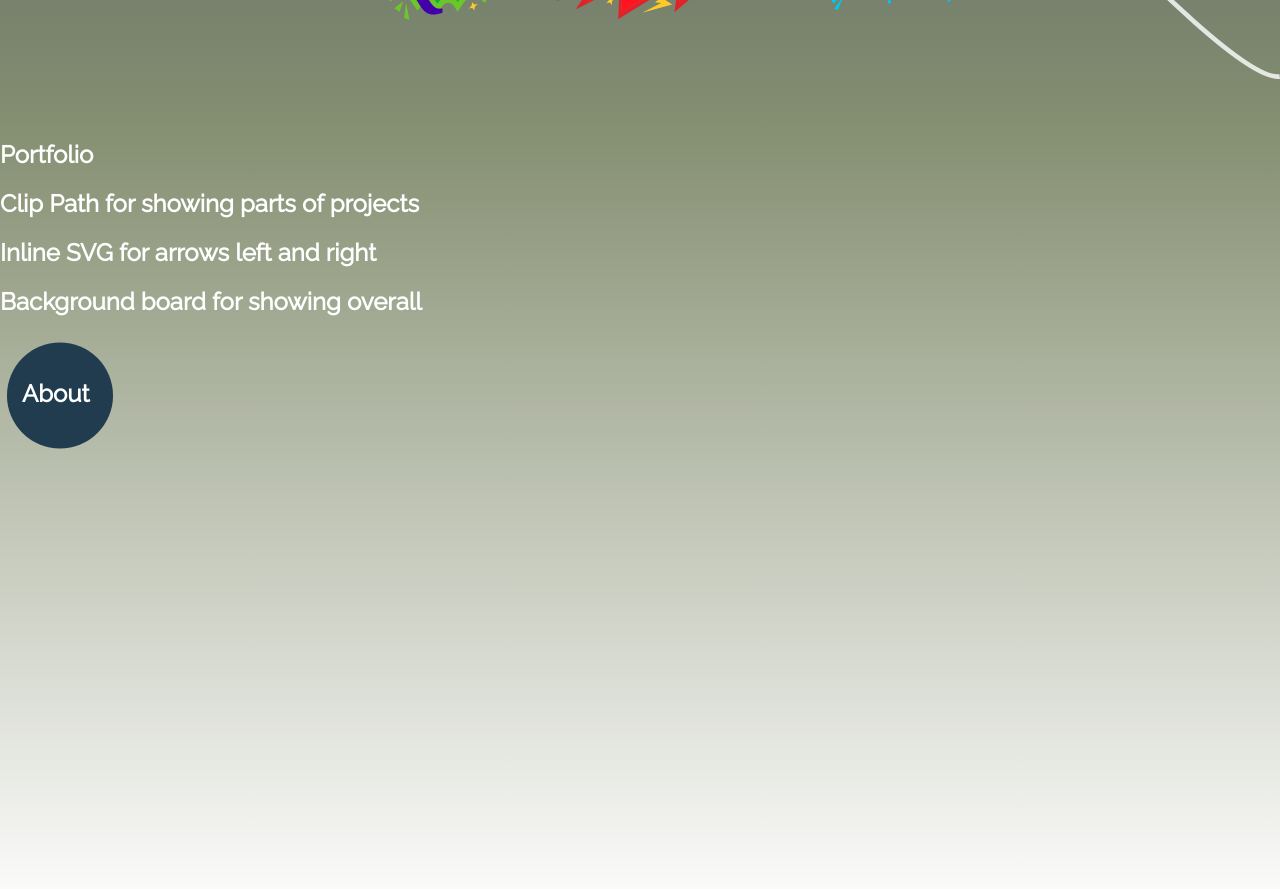
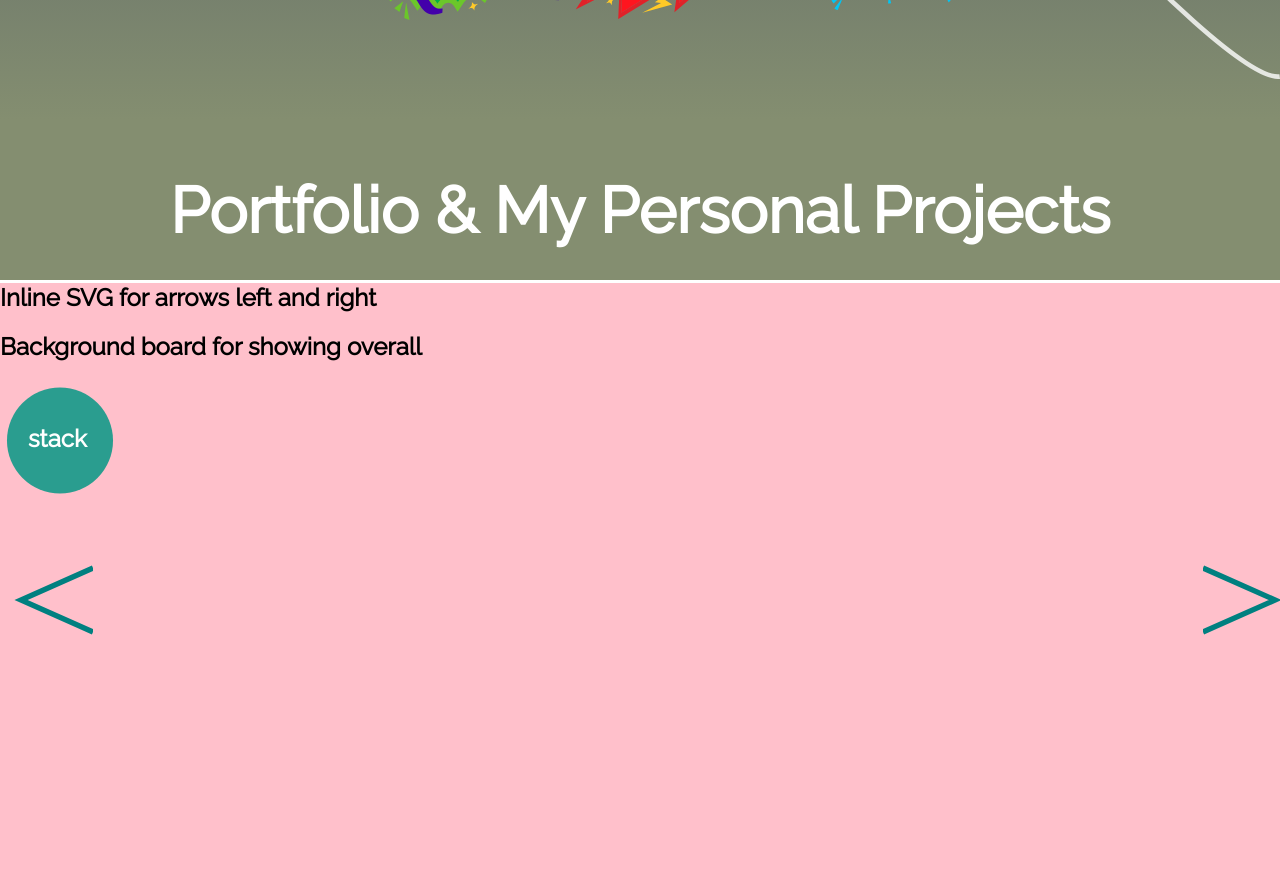
Before and after one commit to hayderameen/my-playground, a React (Create React App) app: page / in a window 1280 px wide. Shown: the part 2280-3169 px from the top of the page. Built offline with nearby package versions, Linux system fonts and the light colour scheme; a web font is replaced by a local one.

Commit message:
Left right arrows done

```diff
--- /dev/null
+++ b/src/components/common/portfolioSlide.jsx
@@ -0,0 +1,26 @@
+import React, { Component } from "react";
+import ClipPath from "../../components/common/clipPath";
+
+class PortfolioSlide extends Component {
+  constructor(props) {
+    super(props);
+    this.state = {};
+  }
+  render() {
+    return (
+      <React.Fragment>
+        <h1>Inline SVG for arrows left and right</h1>
+        <h1>Background board for showing overall</h1>
+        <ClipPath
+          data={{
+            type: "stack",
+            heading: "stack",
+            paragraph: "This is sample para for tech stack!",
+          }}
+        />
+      </React.Fragment>
+    );
+  }
+}
+
+export default PortfolioSlide;
--- a/src/components/home/portfolio.jsx
+++ b/src/components/home/portfolio.jsx
@@ -1,8 +1,9 @@
 import React, { Component } from "react";
+import PortfolioSlide from "../common/portfolioSlide";
 
 // Importing CSS
 import "../../css/home/portfolio.css";
-import ClipPath from "../common/clipPath";
+import "../../css/home/portfolioSass.scss";
 
 class Portfolio extends Component {
   constructor(props) {
@@ -12,11 +13,24 @@ class Portfolio extends Component {
   render() {
     return (
       <section id="portfolio">
-        <h1>Portfolio</h1>
-        <h1>Clip Path for showing parts of projects</h1>
-        <h1>Inline SVG for arrows left and right</h1>
-        <h1>Background board for showing overall</h1>
-        <ClipPath />
+        <div id="portfolio-heading">
+          <h1>Portfolio &amp; My Personal Projects</h1>
+        </div>
+        <div id="portfolio-slider">
+          <PortfolioSlide />
+        </div>
+
+        {/* These are inline SVGs for left and right buttons */}
+        <div id="arrow-left" className="arrow">
+          <svg viewBox="0 0 30 30">
+            <path></path>
+          </svg>
+        </div>
+        <div id="arrow-right" className="arrow">
+          <svg viewBox="0 0 30 30">
+            <path></path>
+          </svg>
+        </div>
       </section>
     );
   }
--- a/src/css/common/clipPath.scss
+++ b/src/css/common/clipPath.scss
@@ -1,4 +1,5 @@
 .clipPath {
+  color: white;
   border-radius: 10px;
   width: 400px;
   height: 300px;
@@ -9,6 +10,7 @@
 
   &:hover {
     clip-path: circle(100%);
+    z-index: 99;
   }
   h1 {
     padding-top: 24px;
--- a/src/css/home/portfolio.css
+++ b/src/css/home/portfolio.css
@@ -1,6 +1,29 @@
 #portfolio {
   height: 100vh;
-  background-image: linear-gradient(#848e70, #fff);
+  background-color: white;
+  color: black;
   position: relative;
   overflow-x: hidden;
 }
+
+#portfolio-heading {
+  width: 100vw;
+  height: 20vh;
+
+  display: grid;
+  justify-items: center;
+  align-items: center;
+  background-color: #848e70;
+  color: white;
+}
+
+#portfolio-heading > h1 {
+  font-size: 4em;
+}
+
+#portfolio-slider {
+  width: 100vw;
+  height: 80vh;
+  margin-top: -2.15vh;
+  background-color: pink; /* Just for testing. remove later */
+}
--- /dev/null
+++ b/src/css/home/portfolioSass.scss
@@ -0,0 +1,40 @@
+.arrow {
+  position: absolute;
+  top: 55vh;
+  cursor: pointer;
+  transition: all 0.5s ease-in-out;
+  transform: scale(1);
+
+  svg {
+    width: 5rem;
+    stroke: teal;
+    fill: none;
+    stroke-width: 2px;
+  }
+  path {
+    transition: 0.5s;
+    d: path("M0 3 L27 15 L0 27");
+  }
+
+  &:hover path {
+    transition: 0.5s;
+    d: path("M0 6 L27 15 L0 24");
+  }
+
+  &:hover {
+    transition: all 0.5s ease-in-out;
+    transform: scale(0.9);
+  }
+}
+
+#arrow-left {
+  left: 1vw;
+
+  svg {
+    transform: rotate(180deg);
+  }
+}
+
+#arrow-right {
+  left: 94vw;
+}
```
